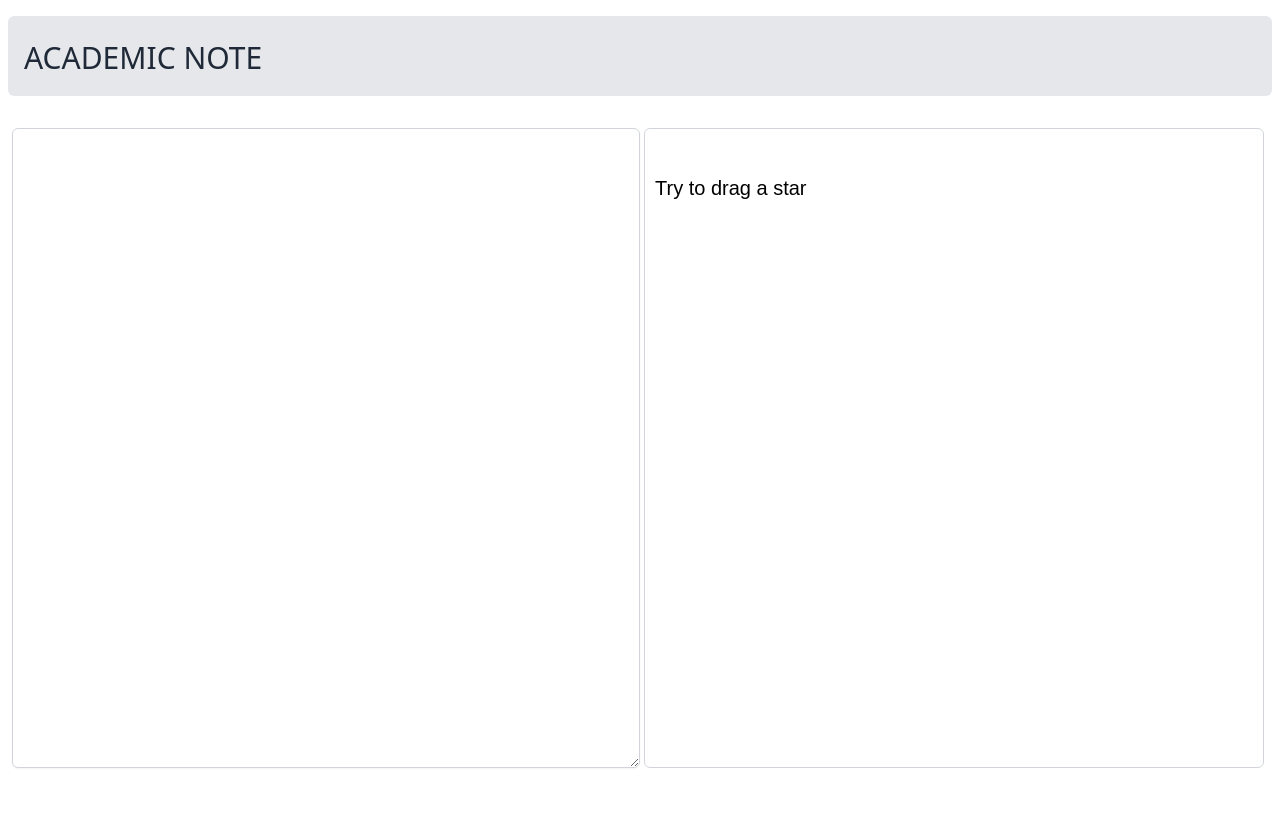
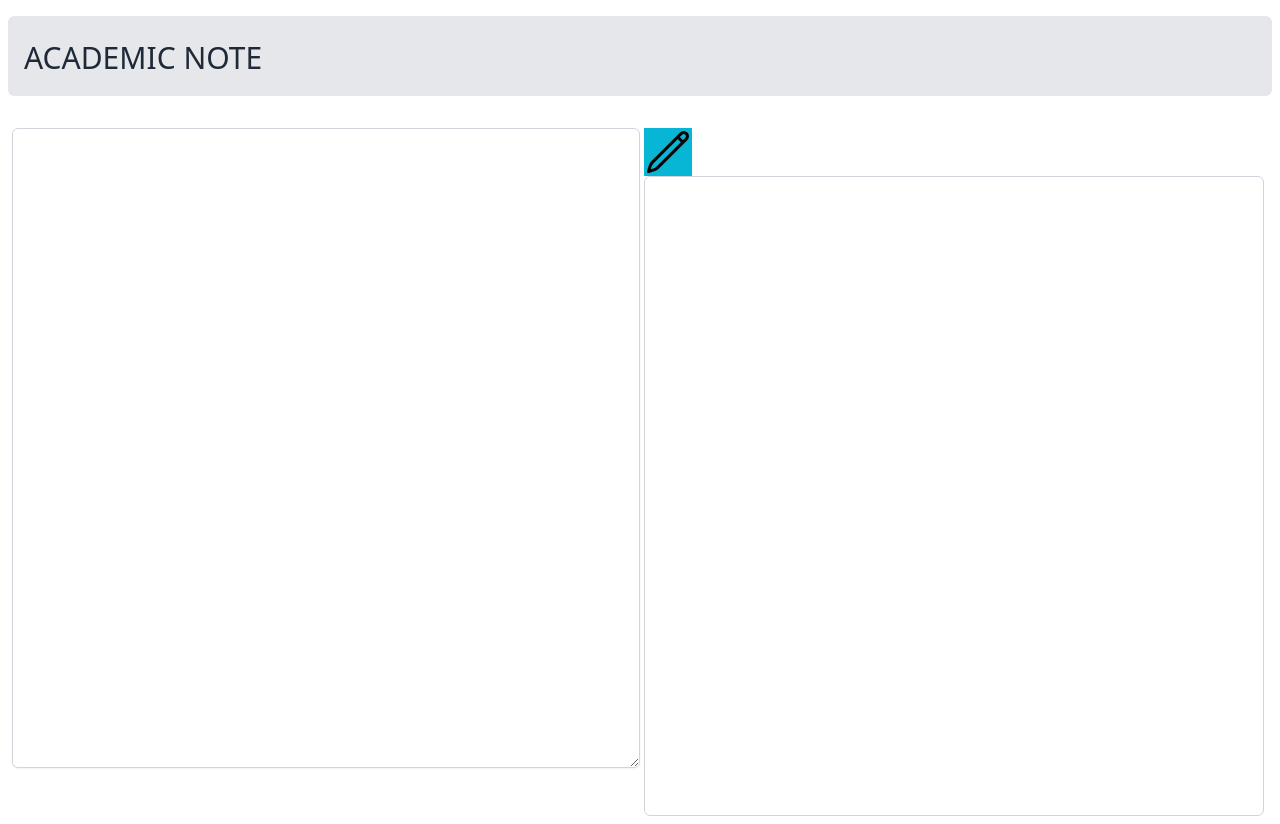
Before and after one commit to Kdaikon/notepad, a Next.js app: page / in a window 1280 px wide. Before the commit the page ends 800 px from the top, so only its background shows below. Built offline with nearby package versions, Linux system fonts and the light colour scheme.

Commit message:
06/28 first

```diff
--- a/app/ui/DrawingCanvas.tsx
+++ b/app/ui/DrawingCanvas.tsx
@@ -5,8 +5,8 @@ import { Stage, Layer, Line, Text, Group } from 'react-konva';
 import { parseInputToItem } from "@/app/ui/logic/StrTo";
 import { Item } from './logic/StrToDef';
 import Konva from 'konva';
-import { text } from 'stream/consumers';
-
+import { PencilIcon } from '@heroicons/react/24/outline';
+import { toolf } from './logic/CanvasDefs';
 
 const DrawingCanvas: React.FC = () => {
   //free write
@@ -15,6 +15,7 @@ const DrawingCanvas: React.FC = () => {
   const [postContent, setPostContent] = useState('');
   const [items, setItems] = useState<Item[]>([]);
   const stageRef = useRef<any>(null);
+  const [tool, setTool] = useState<toolf>('arrow');
   let xOffset = 10; // 初期のX位置
 
   const handleMouseDown = (e: any) => {
@@ -56,6 +57,12 @@ const DrawingCanvas: React.FC = () => {
       </div>
 
       <div className="p-1">
+        <div className="grid grid-cols-8">
+          <button className="bg-cyan-500 hover:bg-cyan-600 h-12 w-12">
+            <PencilIcon className="h-12 w-12" />
+          </button>
+
+        </div>
         <div className="border border-gray-300 rounded-md w-full h-[calc(100vh-10rem)]">
           <Stage
             width={window.innerWidth}
@@ -69,13 +76,6 @@ const DrawingCanvas: React.FC = () => {
             ref={stageRef}
           >
             <Layer>
-              <Text
-                text='Try to drag a star'
-                fontSize={20}
-                x={10}
-                y={50}
-                textDecoration=''
-              />
               {items.map((item) => {
                 const itemElement = (
                   <Group
--- /dev/null
+++ b/app/ui/logic/CanvasDefs.ts
@@ -0,0 +1 @@
+export type toolf = 'pen' | 'eraser' | 'arrow';
```
